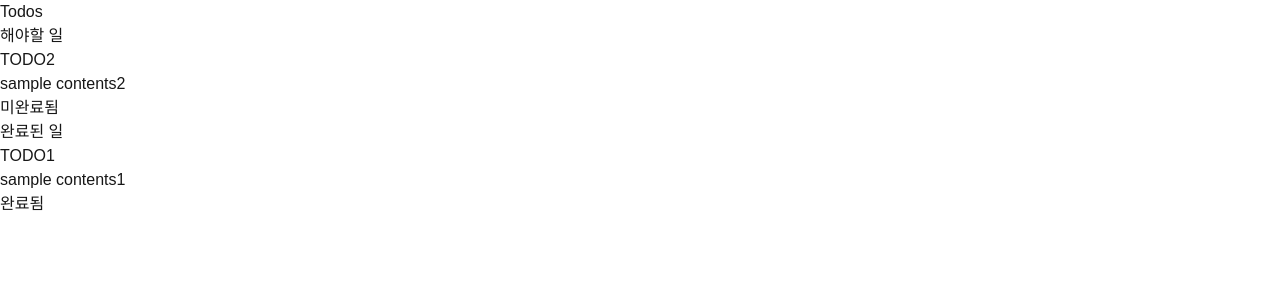
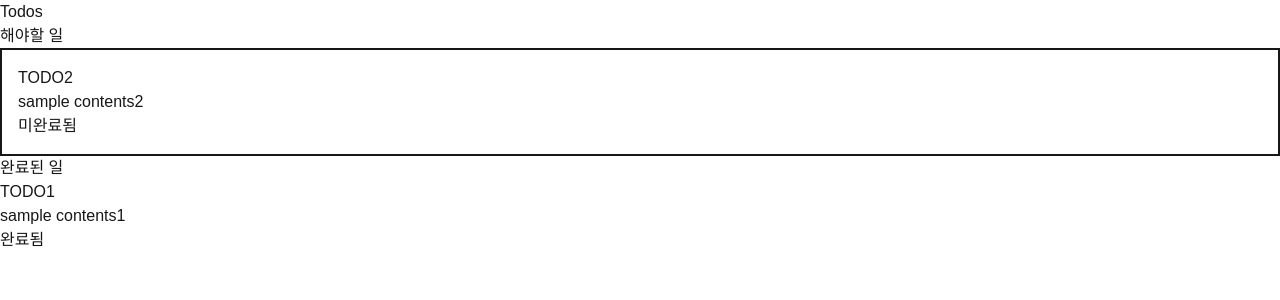
Before and after one commit to soo0297/react-intern-project, a Next.js app: page /todos in a window 1280 px wide. Shown: the top 300 px of the page. Built offline with nearby package versions, Linux system fonts and the light colour scheme; data requests are answered from the project's data file.

Commit message:
경계선 표시

```diff
--- a/src/app/todos/page.tsx
+++ b/src/app/todos/page.tsx
@@ -32,7 +32,7 @@ const TodosPage = () => {
     <div>
       <h1>Todos</h1>
       <h2>해야할 일</h2>
-      <ul>
+      <ul className="border-2 p-4">
         {todosList.map((todo) => (
           <li key={todo.id}>
             <h3>{todo.title}</h3>
```
